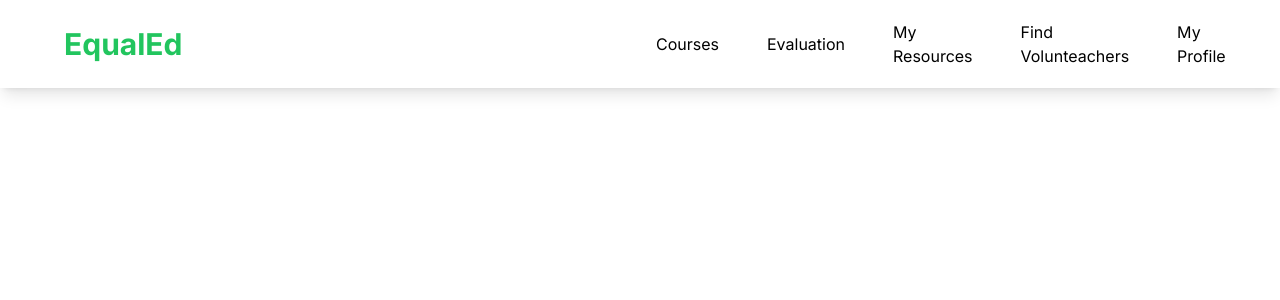
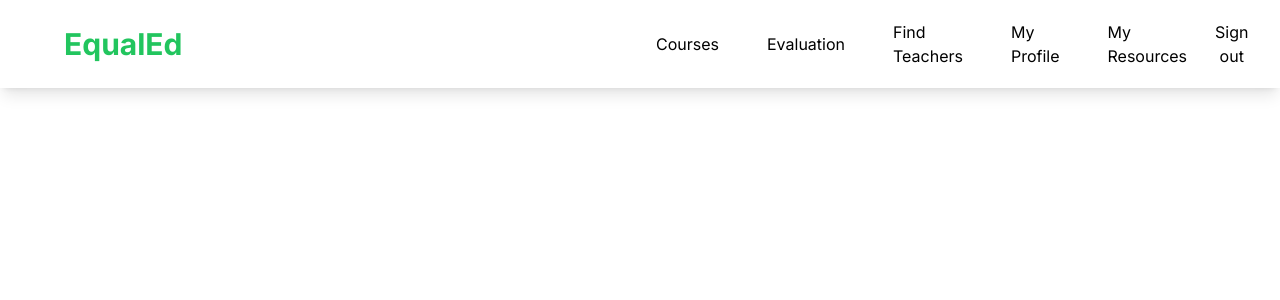
Before and after one commit to wwen04/EqualEd, a Next.js app: page / in a window 1280 px wide. Shown: the top 300 px of the page. Built offline with nearby package versions, Linux system fonts and the light colour scheme.

Commit message:
feat: Add "Find Teachers" and "My Profile" links to header component

```diff
--- a/app/header.tsx
+++ b/app/header.tsx
@@ -13,9 +13,9 @@ export default function Header() {
   const navigation = [
     { name: "Courses", href: "/courses" },
     { name: "Evaluation", href: "/teacher/evaluation" },
+    { name: "Find Teachers", href: "#" },
+    { name: "My Profile", href: "#" },
     { name: "My Resources", href: "/resources" },
-    { name: "Find Volunteachers", href: "/student/FindTeacher" },
-    { name: "My Profile", href: "/profile" },
   ];
 
   const onSignOut = async (e: React.FormEvent) => {
@@ -61,6 +61,13 @@ export default function Header() {
             );
           })}
         </nav>
+        <button
+          type="button"
+          onClick={onSignOut}
+          className="hover:bg-red-500 hover:text-white rounded-full px-3 py-1"
+        >
+          Sign out
+        </button>
       </div>
     </header>
   );
```
